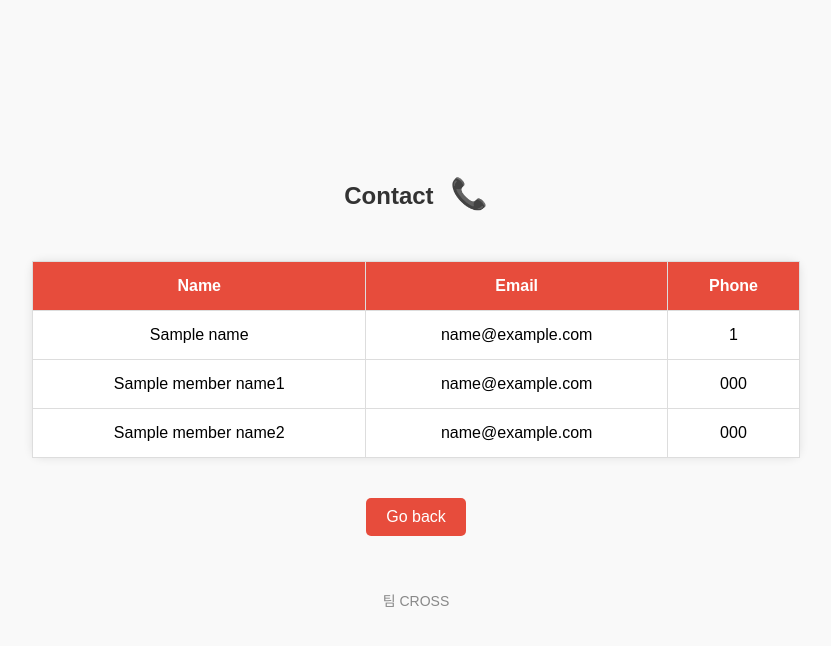
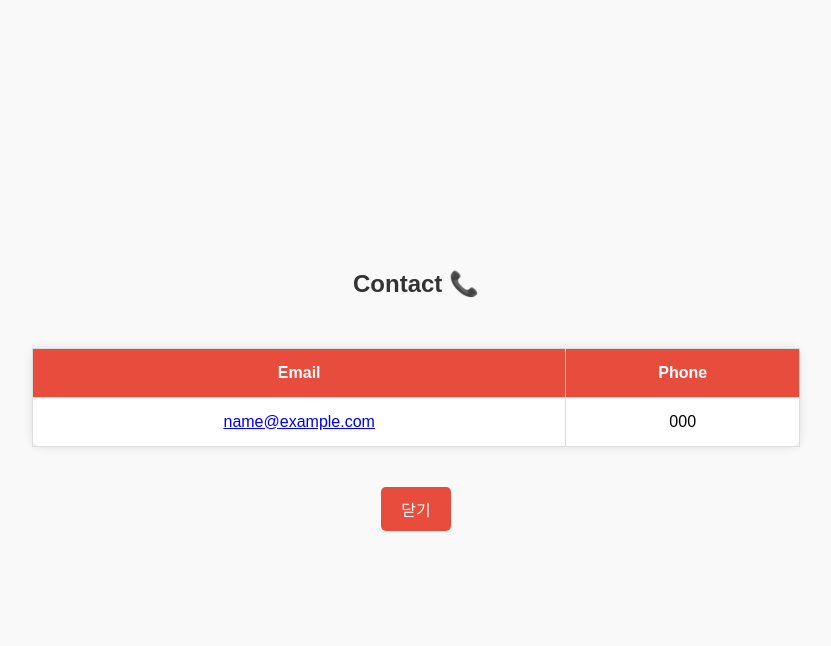
Before and after one commit to CSID-DGU/2024-2-OSSPrac-CROSS-05, a Flask app: template Subject3_2/templates/contact.html in a window 1280 px wide. Shown: the top 646 px of the page, without its empty margins (224-1055 px from the left). Run offline with Flask 3, Linux system fonts and the light colour scheme; the template is opened without the code that fills it: most values are stand-ins (such as "Sample title", 1, 10 or a date in 2020).

Commit message:
Get contact info from result card

```diff
--- a/Subject3_2/templates/contact.html
+++ b/Subject3_2/templates/contact.html
@@ -2,7 +2,7 @@
 <html lang="ko">
 <head>
     <meta charset="UTF-8">
-    <title>contact Page</title>
+    <title>Contact Page</title>
     <style>
         body {
             font-family: Arial, sans-serif;
@@ -15,19 +15,12 @@
             text-align: center;
             flex-direction: column;
         }
-
         .contact-header {
             font-size: 24px;
             font-weight: bold;
             color: #333;
             margin-bottom: 30px;
         }
-
-        .contact-header span {
-            font-size: 30px;
-            margin-left: 10px;
-        }
-
         table {
             width: 60%;
             margin: 20px auto;
@@ -36,27 +29,16 @@
             box-shadow: 0 0 10px rgba(0, 0, 0, 0.1);
             border-radius: 10px;
         }
-
         th, td {
             padding: 15px;
             border: 1px solid #ddd;
             text-align: center;
         }
-
         th {
             background-color: #e74c3c;
             color: white;
             font-weight: bold;
         }
-
-        td {
-            background-color: #fff;
-        }
-
-        tr:hover > td {
-            background-color: #F6F6F6;
-        }
-
         .button {
             margin-top: 20px;
             padding: 10px 20px;
@@ -68,69 +50,35 @@
             cursor: pointer;
             text-decoration: none;
         }
-
         .button:hover {
             background-color: #d43f31;
         }
-
-        .footer {
-            margin-top: 40px;
-            font-size: 14px;
-            color: #888;
+    </style>
+    <script>
+        // URL 파라미터에서 이름 가져와서 Contact 제목에 추가
+        const params = new URLSearchParams(window.location.search);
+        const name = params.get('name');
+        if (name) {
+            document.addEventListener('DOMContentLoaded', () => {
+                document.getElementById('contact-name').textContent = name;
+            });
         }
-
-        .leader .name::after {
-            content: " 👑";
-        }
-
-        .member .name::after {
-            content: " 🧑‍💼";
-        }
-    </style>
+    </script>
 </head>
 <body>
     <div class="contact-header">
-        Contact <span>📞</span>
+        Contact <span id="contact-name">📞</span>
     </div>
-
-    <!-- 연락처 정보를 표 형식으로 표시 -->
     <table>
-        <thead>
-            <tr>
-                <th>Name</th>
-                <th>Email</th>
-                <th>Phone</th>
-            </tr>
-        </thead>
-        <tbody>
-            <!-- 팀장 정보 -->
-            <tr id="teamLeaderRow" class="leader">
-                <td id="teamLeaderName">{{ Name }}</td>
-                <td>{{ Email }}</td>
-                <td>{{ PhoneNumber }}</td>
-            </tr>
-
-            <!-- 다른 팀원들 정보 -->
-            <tr id="member1Row" class="member">
-                <td id="member1Name">{{ MemberName1 }}</td>
-                <td>{{ MemberEmail1 }}</td>
-                <td>{{ MemberPhone1 }}</td>
-            </tr>
-
-            <tr id="member2Row" class="member">
-                <td id="member2Name">{{ MemberName2 }}</td>
-                <td>{{ MemberEmail2 }}</td>
-                <td>{{ MemberPhone2 }}</td>
-            </tr>
-        </tbody>
+        <tr>
+            <th>Email</th>
+            <th>Phone</th>
+        </tr>
+        <tr>
+            <td><a href="mailto:{{ email }}">{{ email }}</a></td>
+            <td>{{ phone }}</td>
+        </tr>
     </table>
-
-    <!-- 메인 페이지로 돌아가는 버튼 -->
-    <a href="/" class="button">Go back</a>
-
-    <div class="footer">
-        <p>팀 CROSS</p>
-    </div>
-
+    <a href="#" onclick="window.close();" class="button">닫기</a>
 </body>
 </html>
```
